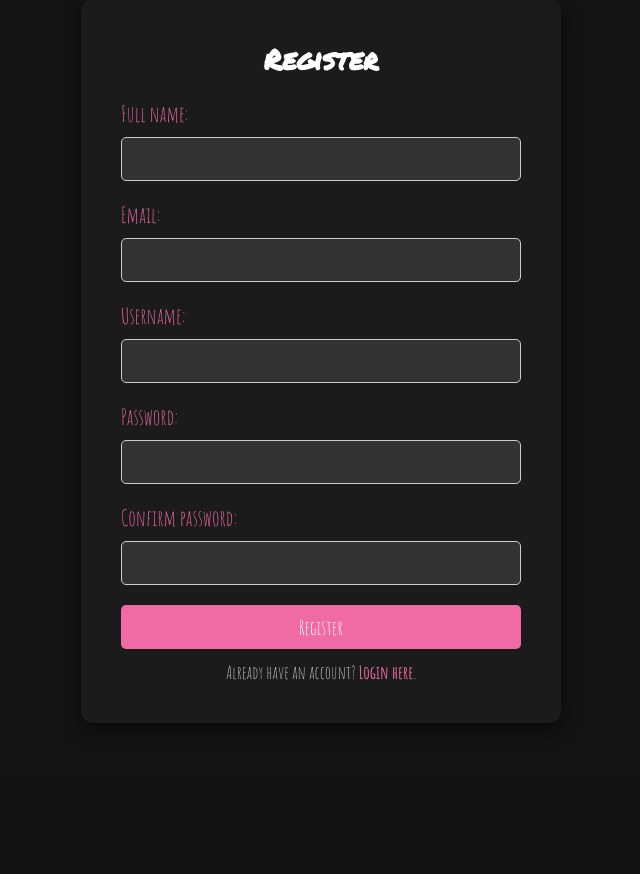
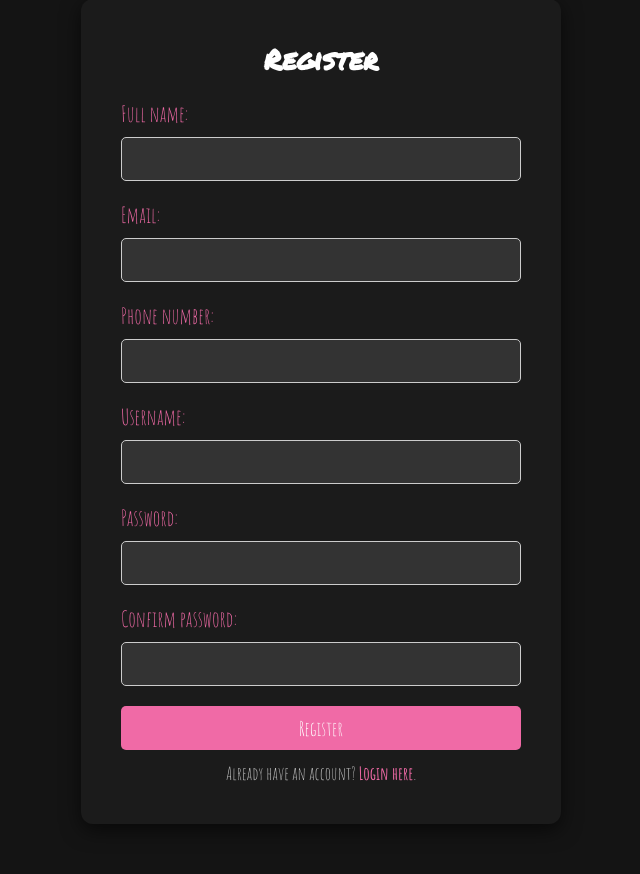
Before and after one commit to martimsa/pap-att, a PHP site: page /registo.html in a window 1280 px wide. Shown: the part 148-1022 px from the top of the page, without its empty margins (319-959 px from the left). Before the commit the page ends 828 px from the top, so only its background shows below. Run offline with PHP 8.4, Linux system fonts and the light colour scheme.

Commit message:
Melhora a página de login e registro: ajusta a formatação do texto e adiciona campo de número no registro.

```diff
--- a/login.html
+++ b/login.html
@@ -59,9 +59,8 @@
       </form>
 
       <!-- texto para utilizadores não registados -->
-      <p class="register-text">Don't have an account?
-        <a href="registo.html">Register here</a>.
-      </p>
+      <p class="register-text">Don't have an account?<a href="registo.html">Register here</a>.</p>
     </div>
+    <script src="script.js"></script>
   </body>
 </html>
--- a/registo.html
+++ b/registo.html
@@ -55,6 +55,9 @@
         <label for="email">Email:</label>
         <input type="email" id="email" name="email" required />
 
+        <label for="phone_number">Phone number:</label>
+        <input type="tel" id="phone_number" name="phone_number" required />
+
         <label for="username">Username:</label>
         <input type="text" id="username" name="username" required />
 
@@ -67,8 +70,8 @@
         <button type="submit">Register</button>
       </form>
 
-      <p class="register-text">Already have an account? <a href="login.html">Login here</a>.
-      </p>
+      <p class="register-text">Already have an account? <a href="login.html">Login here</a>.</p>
     </div>
+    <script src="script.js"></script>
   </body>
 </html>
--- a/style.css
+++ b/style.css
@@ -261,7 +261,8 @@ body {
 
 .login-container input[type="text"],
 .login-container input[type="password"],
-.login-container input[type="email"] {
+.login-container input[type="email"],
+.login-container input[type="tel"] {
   width: 100%;
   padding: 10px;
   margin-bottom: 20px;
```
